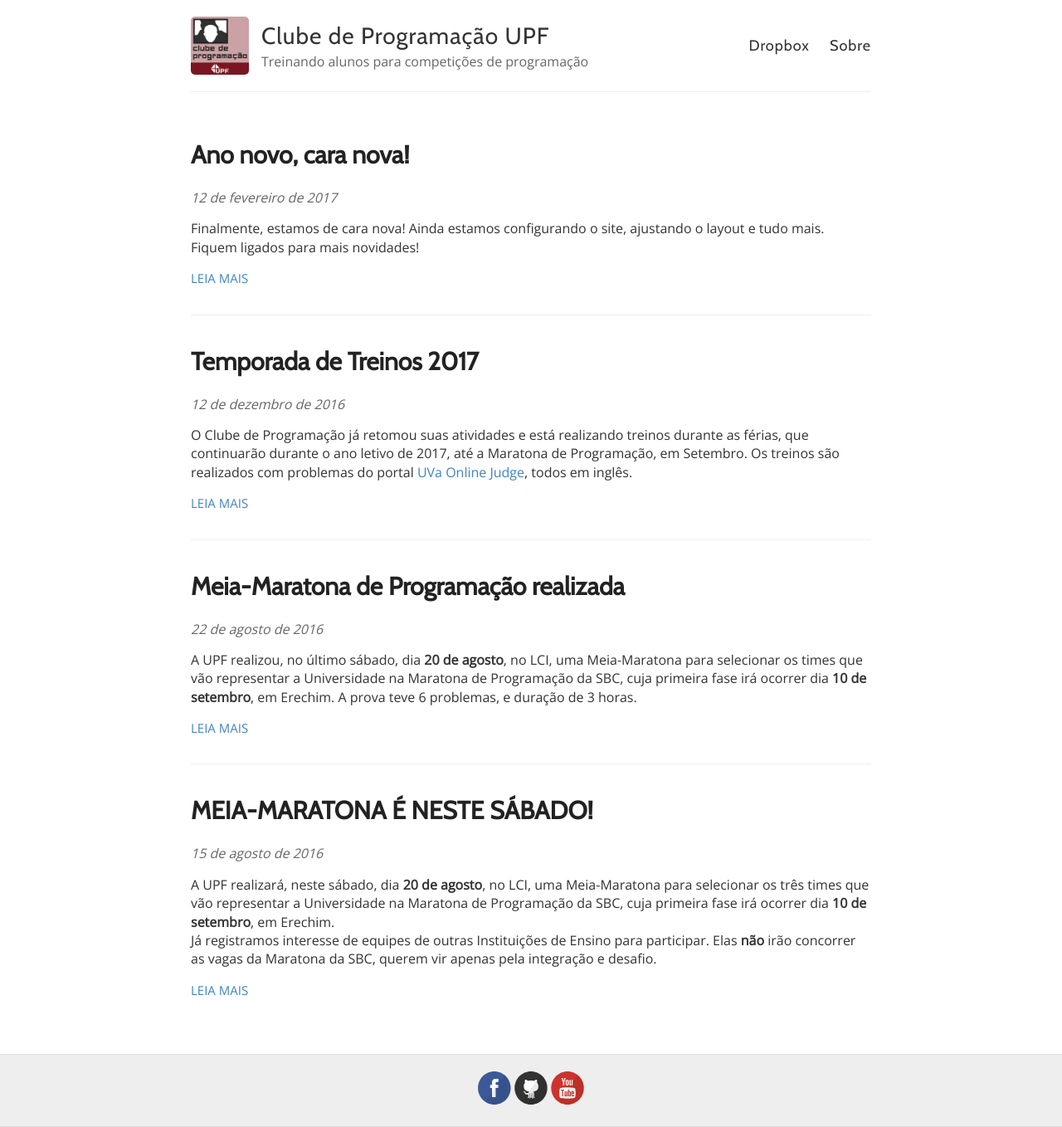
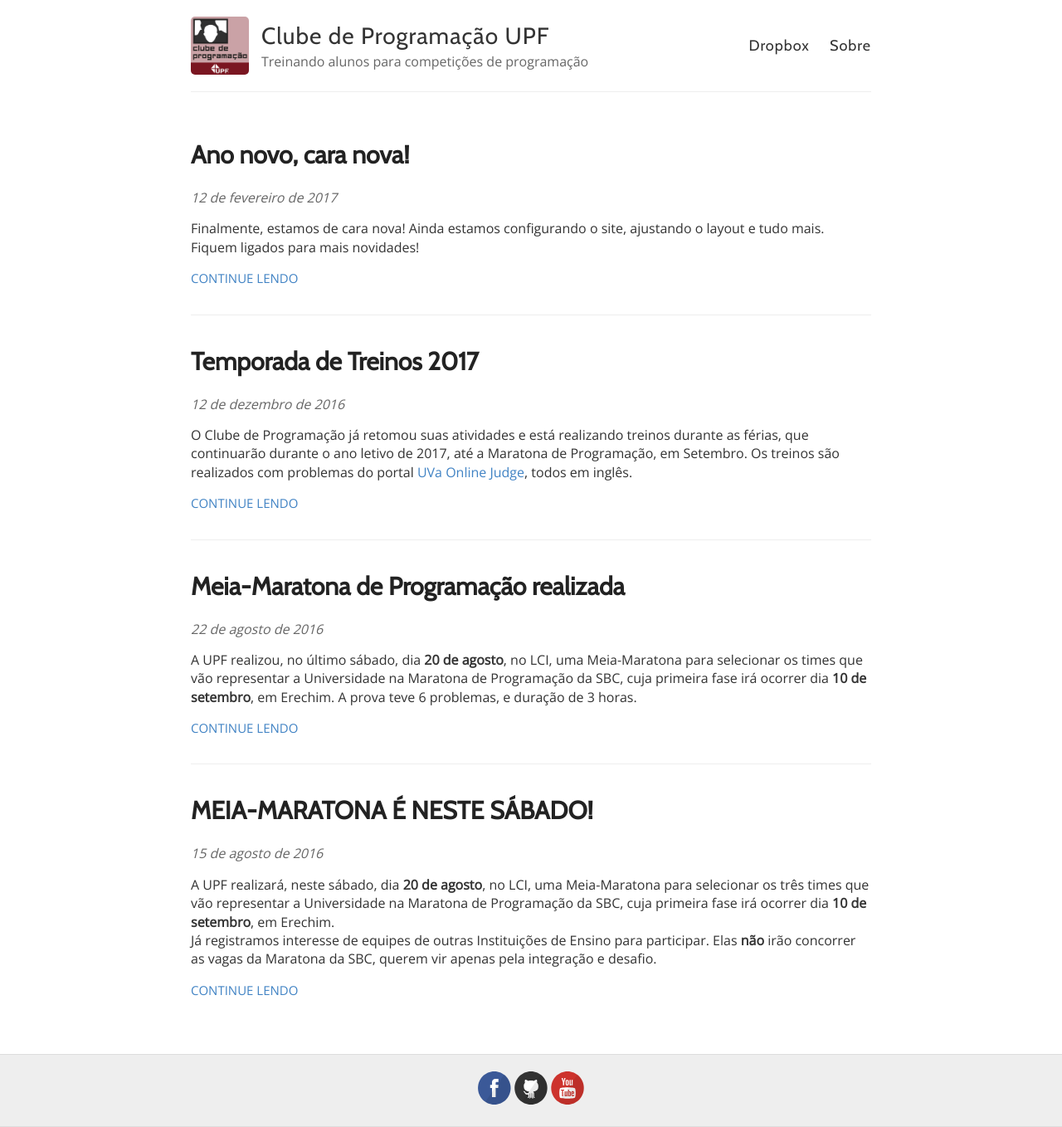
Before and after one commit to maratonaupf/maratonaupf.github.io, a Jekyll site: the page built from index.html, in a window 1280 px wide. Shown: the whole page at 83% size. Built offline with Jekyll 4.4.1, drawn with Linux system fonts in a browser that asks for light colours; the list of posts is cut into pages by our own code.

Commit message:
"Leia mais" mudado para "continue lendo"

```diff
--- a/index.html
+++ b/index.html
@@ -14,7 +14,7 @@
         {{ post.excerpt }}
       </div>
 
-      <a href="{{ site.baseurl }}{{ post.url }}" class="read-more">Leia Mais</a>
+      <a href="{{ site.baseurl }}{{ post.url }}" class="read-more">Continue lendo</a>
     </article>
   {% endfor %}
 </div>
```
